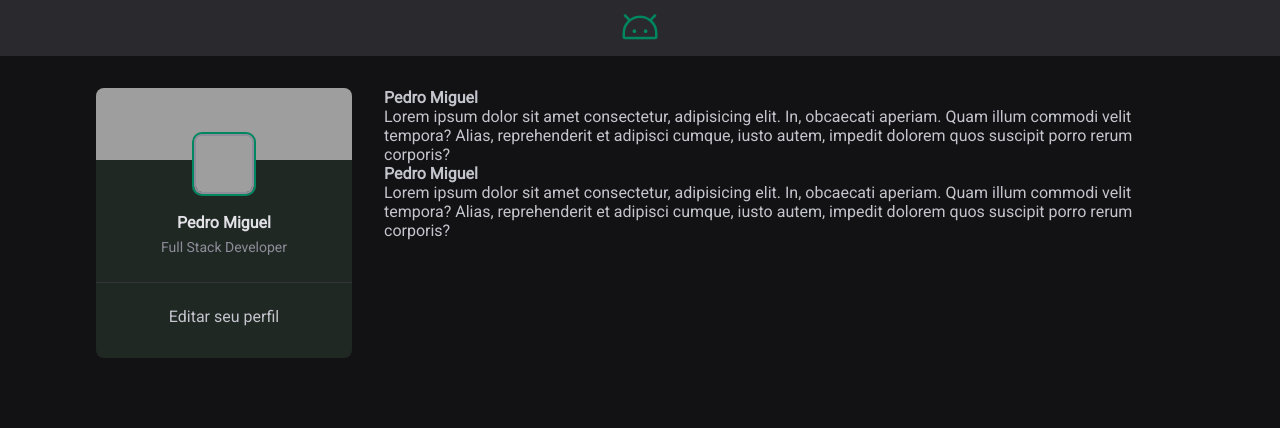
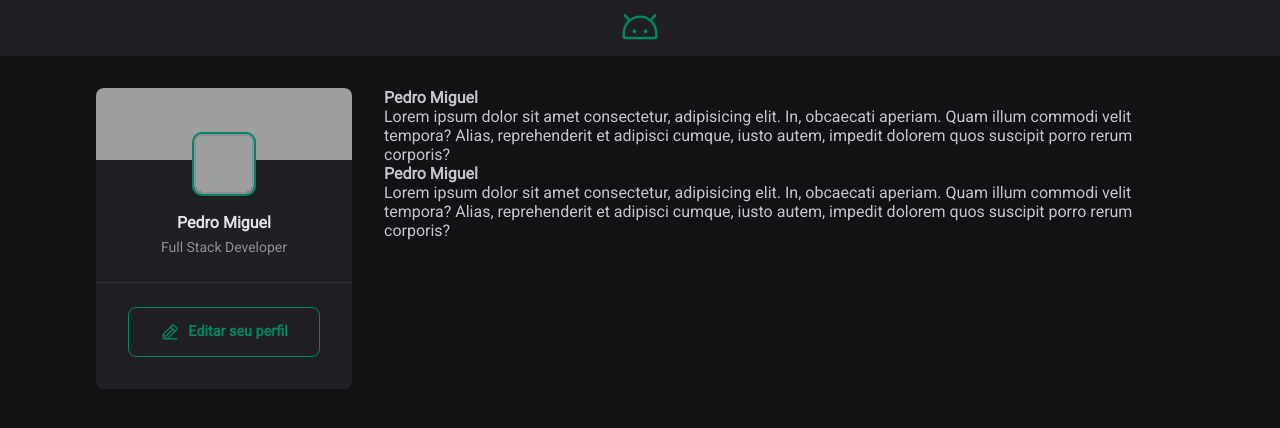
Before and after one commit to pedrocbp/Rede-Social, a React (Vite) app: page / in a window 1280 px wide. Shown: the top 428 px of the page. Built offline with nearby package versions, Linux system fonts and the light colour scheme; grey boxes are pictures that could not be loaded.

Commit message:
finalizando a sidebar

```diff
--- a/package.json
+++ b/package.json
@@ -11,6 +11,7 @@
   },
   "dependencies": {
     "@phosphor-icons/react": "^2.1.7",
+    "phosphor-react": "^1.4.1",
     "react": "^18.3.1",
     "react-dom": "^18.3.1"
   },
--- a/src/components/Header.module.css
+++ b/src/components/Header.module.css
@@ -1,5 +1,5 @@
 .header {
-    background: var(--gray-700);
+    background: var(--gray-800);
     display: flex;
     justify-content: center;
     padding: 0.5rem 0;
--- a/src/components/Sidebar.jsx
+++ b/src/components/Sidebar.jsx
@@ -1,3 +1,4 @@
+import {PencilLine} from 'phosphor-react';
 import styles from './Sidebar.module.css';
 
 export function Sidebar() {
@@ -13,7 +14,10 @@ export function Sidebar() {
             </div>
 
             <footer>
-                Editar seu perfil
+                <a href='#'>
+                    <PencilLine size={20} />
+                    Editar seu perfil
+                </a>
             </footer>
         </aside>
     )
--- a/src/components/Sidebar.module.css
+++ b/src/components/Sidebar.module.css
@@ -42,6 +42,30 @@
     border-top: 1px solid var(--gray-600);
     margin-top: 1.5rem;
     padding: 1.5rem 2rem 2rem;
+}
+
+.sidebar footer a {
+    background: transparent;
+    color: var(--green-500);
+    border: 1px solid var(--green-500);
+    border-radius: 8px;
+    height: 50px;
+    padding: 0 1.5rem;
+    font-weight: bold;
+    display: block;
+    text-decoration: none;
+    font-size: 0.9rem;
+
     display: flex;
+    align-items: center;
     justify-content: center;
+
+    gap: 0.5rem;
+
+    transition: color 0.1s, backgroud-color 0.1s;
 }
+
+.sidebar footer a:hover {
+    background: var(--green-500);
+    color: var(--white);
+}
--- a/src/global.css
+++ b/src/global.css
@@ -5,7 +5,7 @@
     --gray-400: #8d8d99;
     --gray-600: #323238;
     --gray-700: #29292e;
-    --gray-800: #202824;
+    --gray-800: #202024;
     --gray-900: #121214;
 
     --green-500: #00875f;
```
Also changed, not shown: 1 other file (tests, documents, lock files or other folders).
